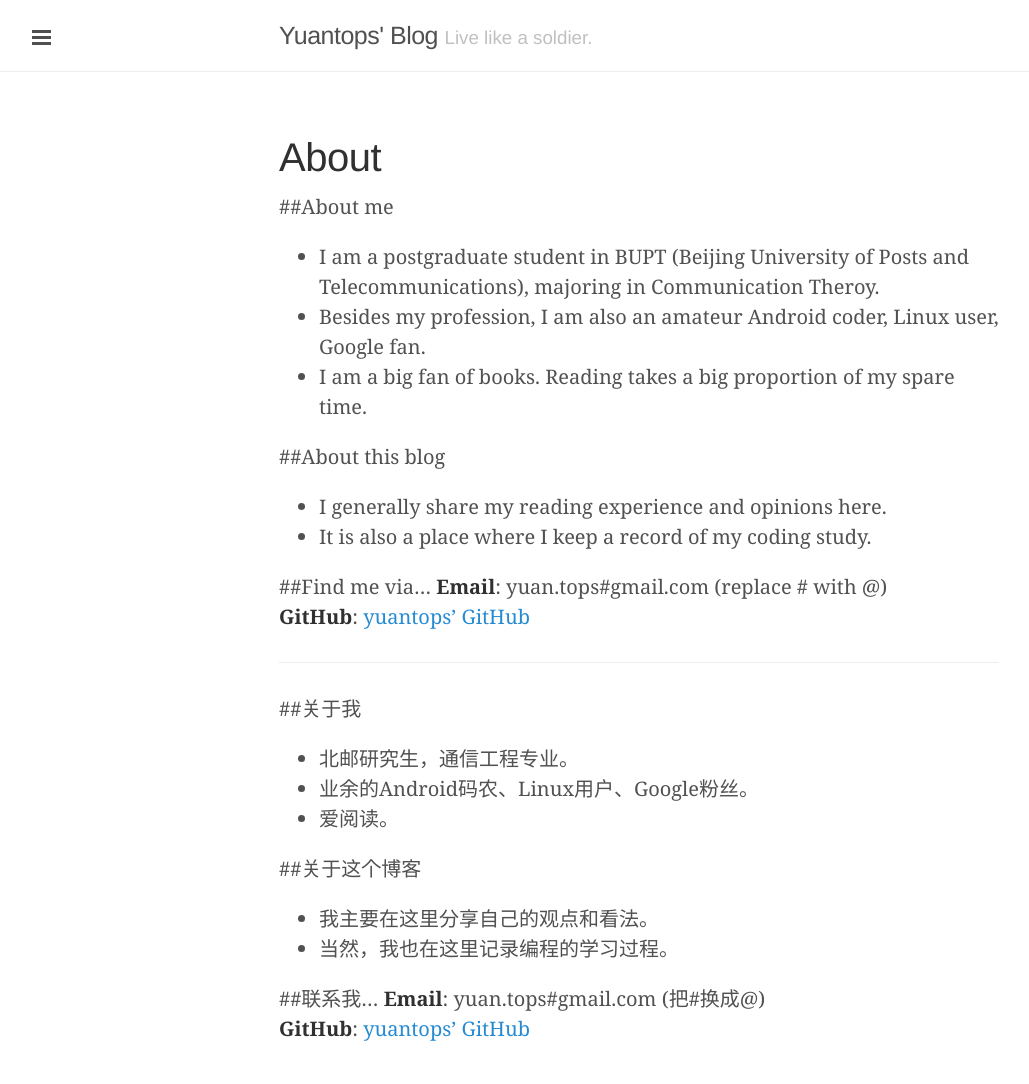
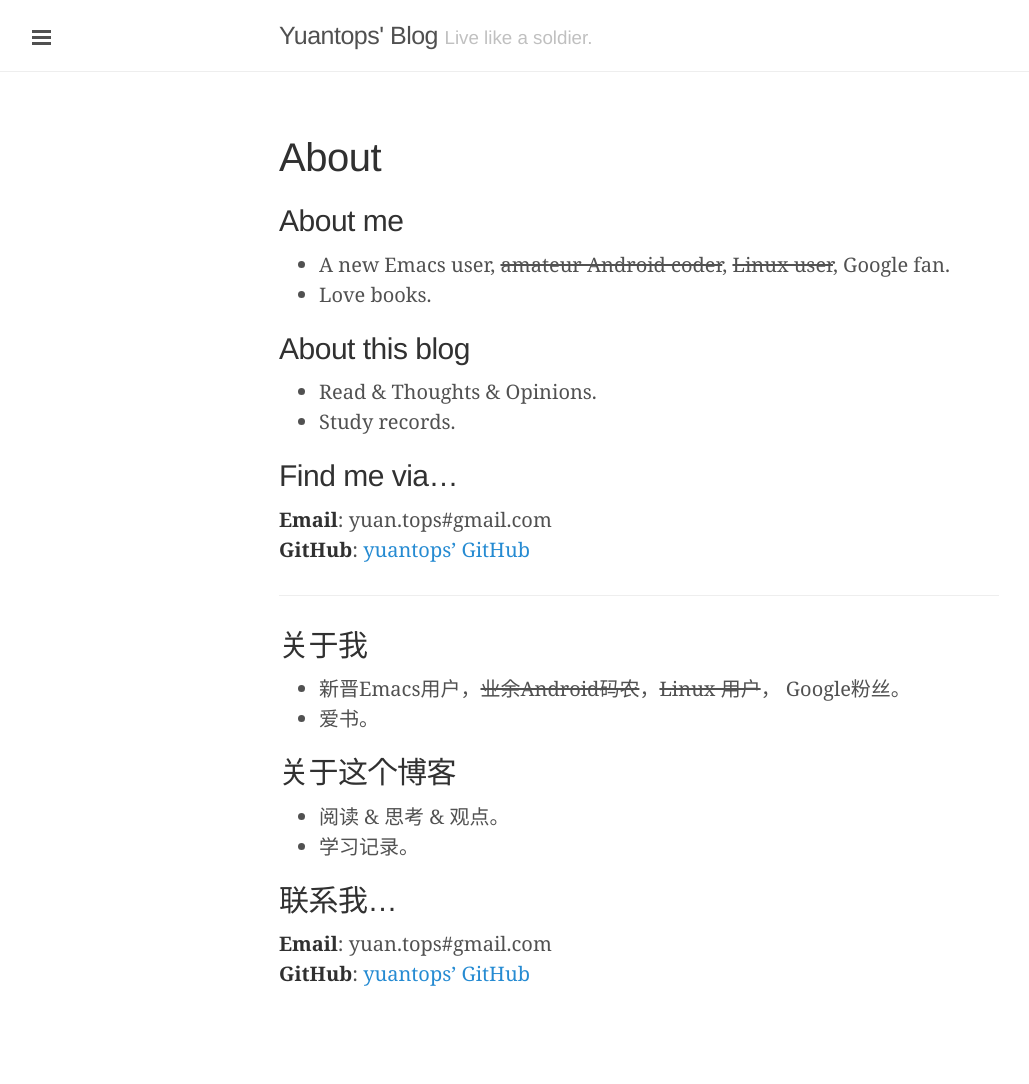
Before and after one commit to yuantops/blog, a Jekyll site: the page built from about.md, in a window 1280 px wide. Shown: the whole page, without its empty margins (1-1030 px from the left). Built offline with Jekyll 4.4.1, drawn with Linux system fonts in a browser that asks for light colours; some web fonts are replaced; after the commit the page ends 1029 px from its top, so only the background shows below that.

Commit message:
modify About page; Delete google css file .

```diff
--- a/_includes/head.html
+++ b/_includes/head.html
@@ -18,8 +18,8 @@
   <link rel="stylesheet" href="{{ site.baseurl }}public/css/poole.css">
   <link rel="stylesheet" href="{{ site.baseurl }}public/css/syntax.css">
   <link rel="stylesheet" href="{{ site.baseurl }}public/css/lanyon.css">
+  <!-- backup 20151129
   <link rel="stylesheet" href="http://fonts.useso.com/css?family=PT+Serif:400,400italic,700%7CPT+Sans:400">
-  <!-- backup 20151129
   <link rel="stylesheet" href="http://fonts.googleapis.com/css?family=PT+Serif:400,400italic,700%7CPT+Sans:400">
   -->
 
--- a/about.md
+++ b/about.md
@@ -3,30 +3,28 @@ layout: page
 title: About
 ---
 
-##About me
--  I am a postgraduate student in BUPT (Beijing University of Posts and Telecommunications), majoring in Communication Theroy.
--  Besides my profession, I am also an amateur Android coder, Linux user, Google fan.
--  I am a big fan of books. Reading takes a big proportion of my spare time.
+## About me
+-  A new Emacs user,  ~~amateur Android coder~~, ~~Linux user~~, Google fan.
+-  Love books.
 
-##About this blog
--  I generally share my reading experience and opinions here.
--  It is also a place where I keep a record of my coding study.
+## About this blog
+-  Read & Thoughts & Opinions.
+-  Study records.
 
-##Find me via...
-**Email**: yuan.tops#gmail.com (replace # with @)
+## Find me via...
+**Email**: yuan.tops#gmail.com
 **GitHub**: [yuantops' GitHub](https://github.com/yuantops)
 
 *****
 
-##关于我
--  北邮研究生，通信工程专业。
--  业余的Android码农、Linux用户、Google粉丝。
--  爱阅读。
+## 关于我
+-  新晋Emacs用户，~~业余Android码农~~，~~Linux 用户~~， Google粉丝。
+-  爱书。
 
-##关于这个博客
--  我主要在这里分享自己的观点和看法。
--  当然，我也在这里记录编程的学习过程。
+## 关于这个博客
+-  阅读 & 思考 & 观点。
+-  学习记录。
 
-##联系我...
-**Email**: yuan.tops#gmail.com (把#换成@)
+## 联系我...
+**Email**: yuan.tops#gmail.com
 **GitHub**: [yuantops' GitHub](https://github.com/yuantops)
```
